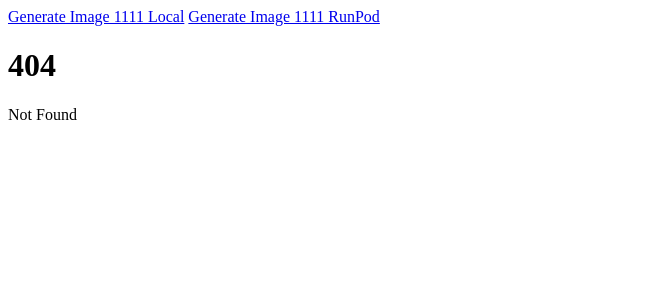
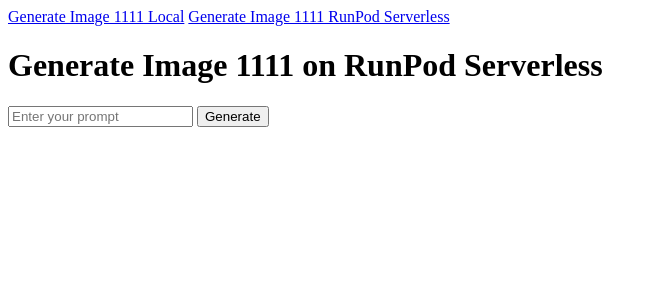
Before and after one commit to marius-jopen/limn-client, a SvelteKit app: page /generate-image-1111-runpod-serverless in a window 1280 px wide. Before the commit this address had no page. Shown: the top 300 px of the page, without its empty margins (0-657 px from the left). Built offline with nearby package versions, Linux system fonts and the light colour scheme.

Commit message:
defined serverless

```diff
--- a/src/routes/+layout.svelte
+++ b/src/routes/+layout.svelte
@@ -1,6 +1,6 @@
 <nav>
     <a href="/generate-image-1111-local">Generate Image 1111 Local</a>
-    <a href="/generate-image-1111-runpod">Generate Image 1111 RunPod</a>
+    <a href="/generate-image-1111-runpod-serverless">Generate Image 1111 RunPod Serverless</a>
 </nav>
 
 <main>
--- a/src/routes/generate-image-1111-runpod/+page.svelte
+++ b/src/routes/generate-image-1111-runpod-serverless/+page.svelte
@@ -9,7 +9,7 @@
 
     async function generateImage() {
         try {
-            const response = await fetch('http://localhost:4000/api/generate-image-1111-runpod', {
+            const response = await fetch('http://localhost:4000/api/generate-image-1111-runpod-serverless', {
                 method: 'POST',
                 headers: {
                     'Content-Type': 'application/json'
@@ -31,7 +31,7 @@
 </script>
 
 <main>
-    <h1>Generate Image 1111 on RunPod</h1>
+    <h1>Generate Image 1111 on RunPod Serverless</h1>
     <input
         type="text"
         bind:value={imageRequest.prompt}
```
